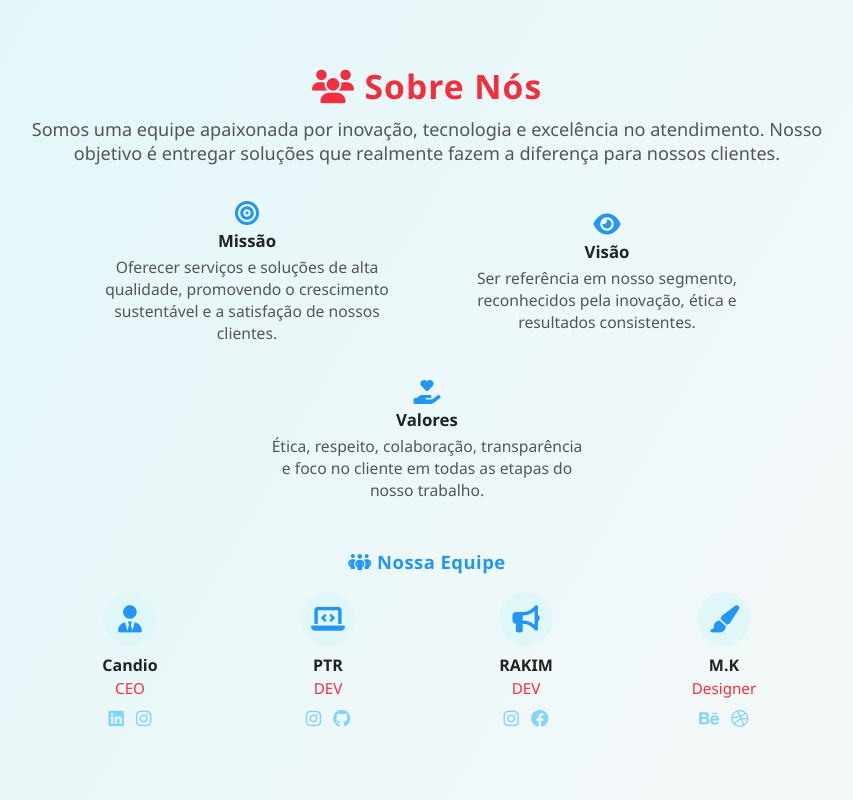
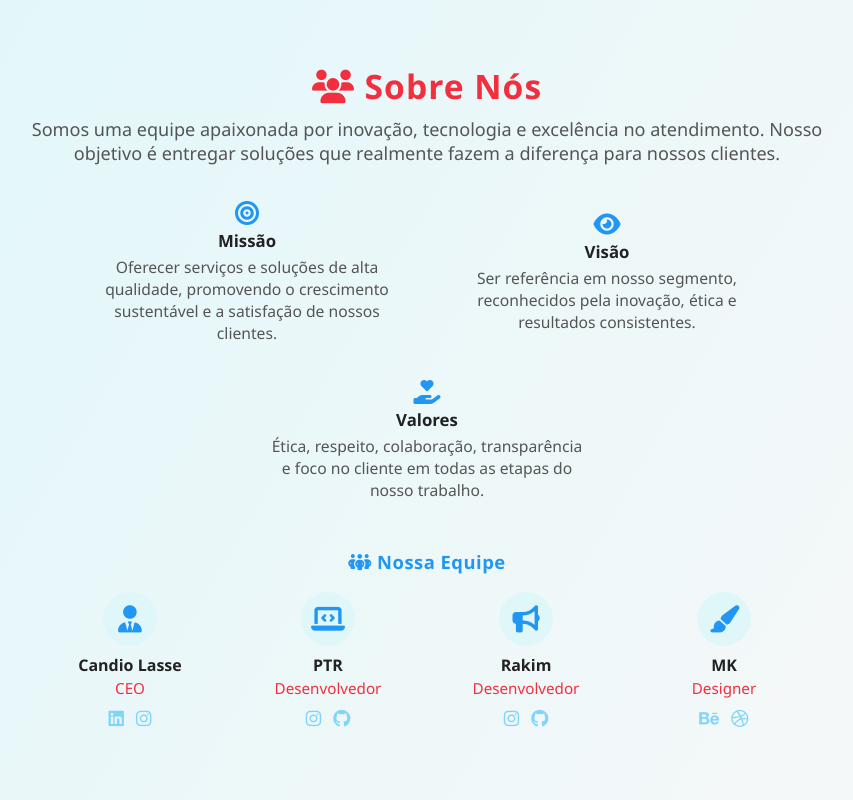
Before and after one commit to Diservv/about-us---saude-sem-misteros, a plain HTML site: page index.html in a window 1280 px wide. Shown: the whole page, without its empty margins (213-1066 px from the left). Drawn offline with Linux system fonts and the light colour scheme.

Commit message:
Update team member names and roles in index.html

```diff
--- a/index.html
+++ b/index.html
@@ -203,7 +203,7 @@
     // Dados dinâmicos da equipe
     const teamMembers = [
       {
-        name: 'Candio',
+        name: 'Candio Lasse',
         role: 'CEO',
         avatar: 'fa-user-tie',
         socials: [
@@ -213,24 +213,24 @@
       },
       {
         name: 'PTR',
-        role: 'DEV',
+        role: 'Desenvolvedor',
         avatar: 'fa-laptop-code',
         socials: [
-          { icon: 'fab fa-instagram', url: 'https://www.instagram.com/user.ptr?utm_source=ig_web_button_share_sheet&igsh=ZDNlZDc0MzIxNw==', title: 'instagram' },
-          { icon: 'fab fa-github', url: 'https://diservv.github.io/', title: 'GitHub' }
+          { icon: 'fab fa-instagram', url: 'https://www.instagram.com/user.ptr?utm_source=ig_web_button_share_sheet&igsh=ZDNlZDc0MzIxNw==', title: 'Instagram' },
+          { icon: 'fab fa-github', url: 'https://github.com/Diservv', title: 'GitHub' }
         ]
       },
       {
-        name: 'RAKIM',
-        role: 'DEV',
+        name: 'Rakim',
+        role: 'Desenvolvedor',
         avatar: 'fa-bullhorn',
         socials: [
           { icon: 'fab fa-instagram', url: '#', title: 'Instagram' },
-          { icon: 'fab fa-facebook', url: '#', title: 'Facebook' }
+          { icon: 'fab fa-github', url: '#', title: 'GitHub' }
         ]
       },
       {
-        name: 'M.K',
+        name: 'MK',
         role: 'Designer',
         avatar: 'fa-paint-brush',
         socials: [
```
